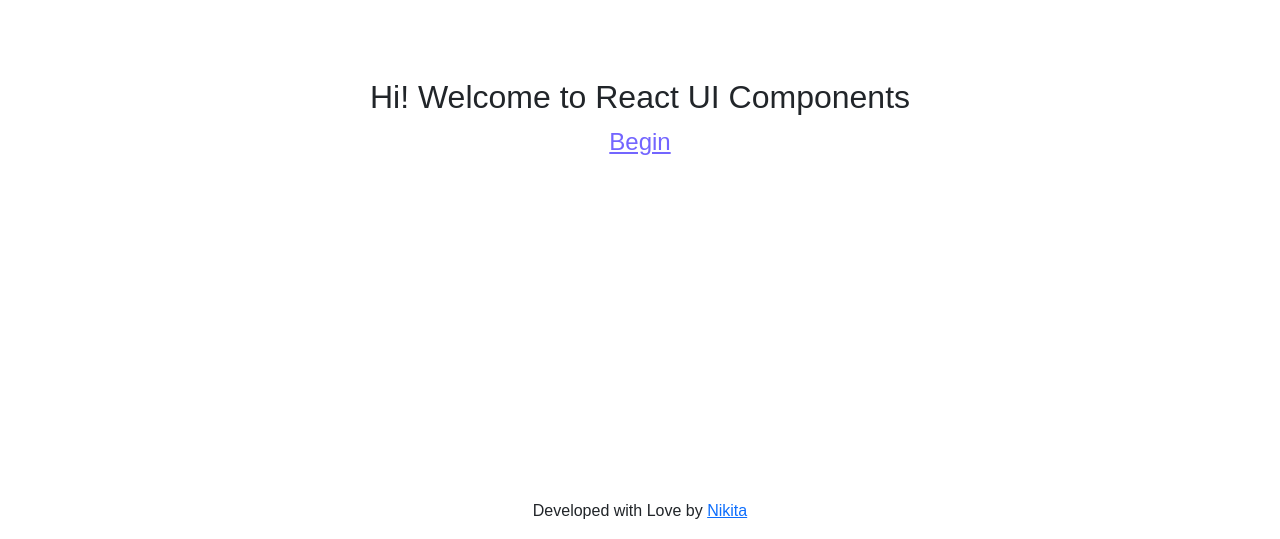
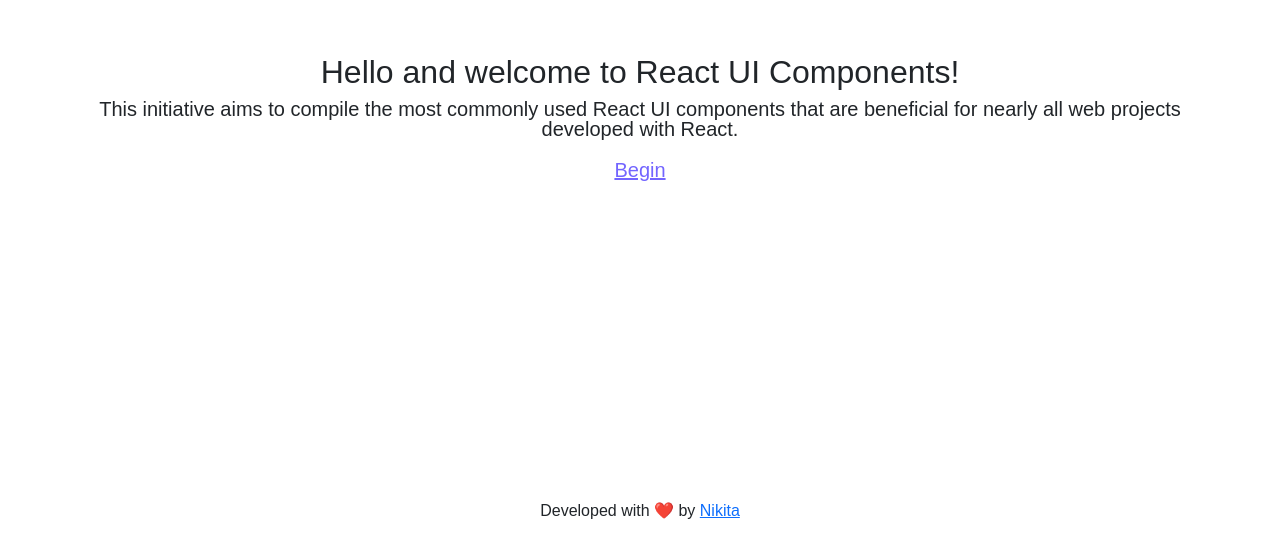
Before and after one commit to iamnikitamallya/react-ui-components, a React (Create React App) app: page / in a window 1280 px wide. Shown: the part 261-800 px from the top of the page. Built offline with nearby package versions, Linux system fonts and the light colour scheme; a web font is replaced by a local one.

Commit message:
Fixing homepage

```diff
--- a/src/App.css
+++ b/src/App.css
@@ -1,5 +1,11 @@
 body {
   font-family: "Hi Melody", sans-serif !important;
+  font-size: 18px;
+}
+
+p {
+  font-size: 20px !important;
+  line-height: 20px !important;
 }
 
 .App {
@@ -30,7 +36,7 @@ body {
 
 .App-link {
   color: #7365ff;
-  font-size: 24px;
+  font-size: 20px;
 }
 
 @keyframes App-logo-spin {
--- a/src/components/Footer.js
+++ b/src/components/Footer.js
@@ -7,7 +7,7 @@ export default function Footer() {
       <div className="row">
         <div className="col-md-12">
           <div className="ptb-2">
-            Developed with Love by{" "}
+            Developed with ❤️ by{" "}
             <Link to="https://nikitamallya.info" target="_blank">
               Nikita
             </Link>
--- a/src/pages/Home.js
+++ b/src/pages/Home.js
@@ -6,7 +6,12 @@ export default function Home() {
     <>
       <div className="container h-100vh d-flex align-items-center justify-content-center">
         <div>
-          <h2>Hi! Welcome to React UI Components</h2>
+          <h2>Hello and welcome to React UI Components!</h2>
+          <p>
+            This initiative aims to compile the most commonly used React UI
+            components that are beneficial for nearly all web projects developed
+            with React.
+          </p>
           <Link className="App-link" to="/">
             Begin
           </Link>
```
